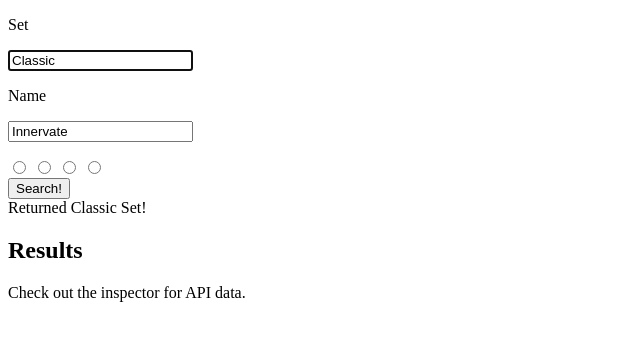
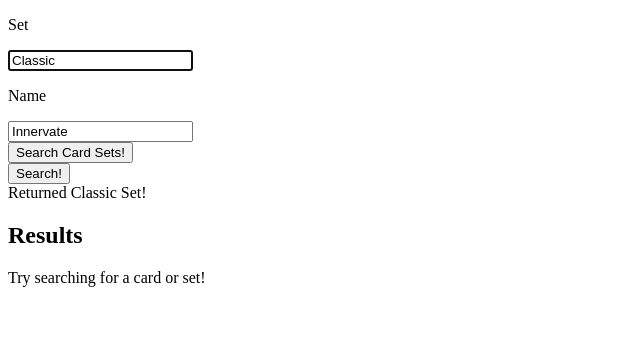
Before and after one commit to crigney3/235-API, a plain HTML site: page index.html in a window 1280 px wide. Shown: the whole page, without its empty margins (0-640 px from the left). Drawn offline with Linux system fonts and the light colour scheme; no server answers.

Commit message:
restructured for card searching

```diff
--- a/apiCall.js
+++ b/apiCall.js
@@ -1,6 +1,6 @@
 // 1
 window.onload = (e) => {document.querySelector("#search").onclick = searchButtonClicked;
-getSet();};
+};
 
 // 2
 let displayTerm = "";
--- a/index.html
+++ b/index.html
@@ -26,6 +26,10 @@
     </div>
 
     <div class="searchers">
+        <button id="searchSet" type="button">Search Card Sets!</button>
+    </div>
+
+    <!-- <div class="searchers">
             <p class="searchLabel"></p>
             <div class="radio">
                 <input type="radio" name="rarity" value="Common"/>
@@ -33,7 +37,7 @@
                 <input type="radio" name="rarity" value="Epic"/>
                 <input type="radio" name="rarity" value="Legendary"/>
             </div>
-    </div>
+    </div> -->
 
     <div class="searchers">
         <button id="search" type="button">Search!</button>
@@ -43,7 +47,7 @@
 
     <h2>Results</h2>
     <div id="content">
-        <p>Check out the inspector for API data.</p>
+        <p>Try searching for a card or set!</p>
     </div>
 </body>
 </html>
```
